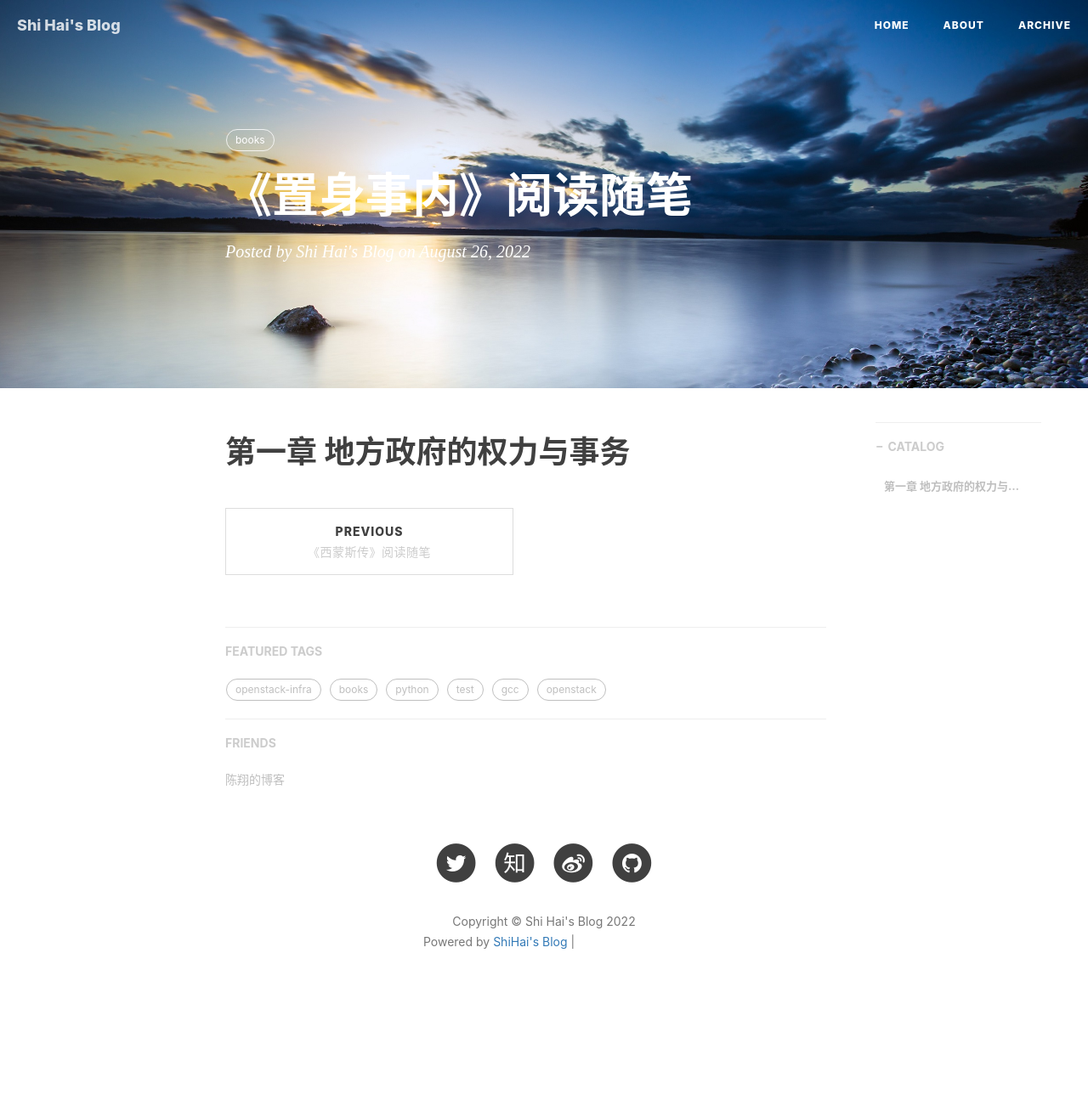
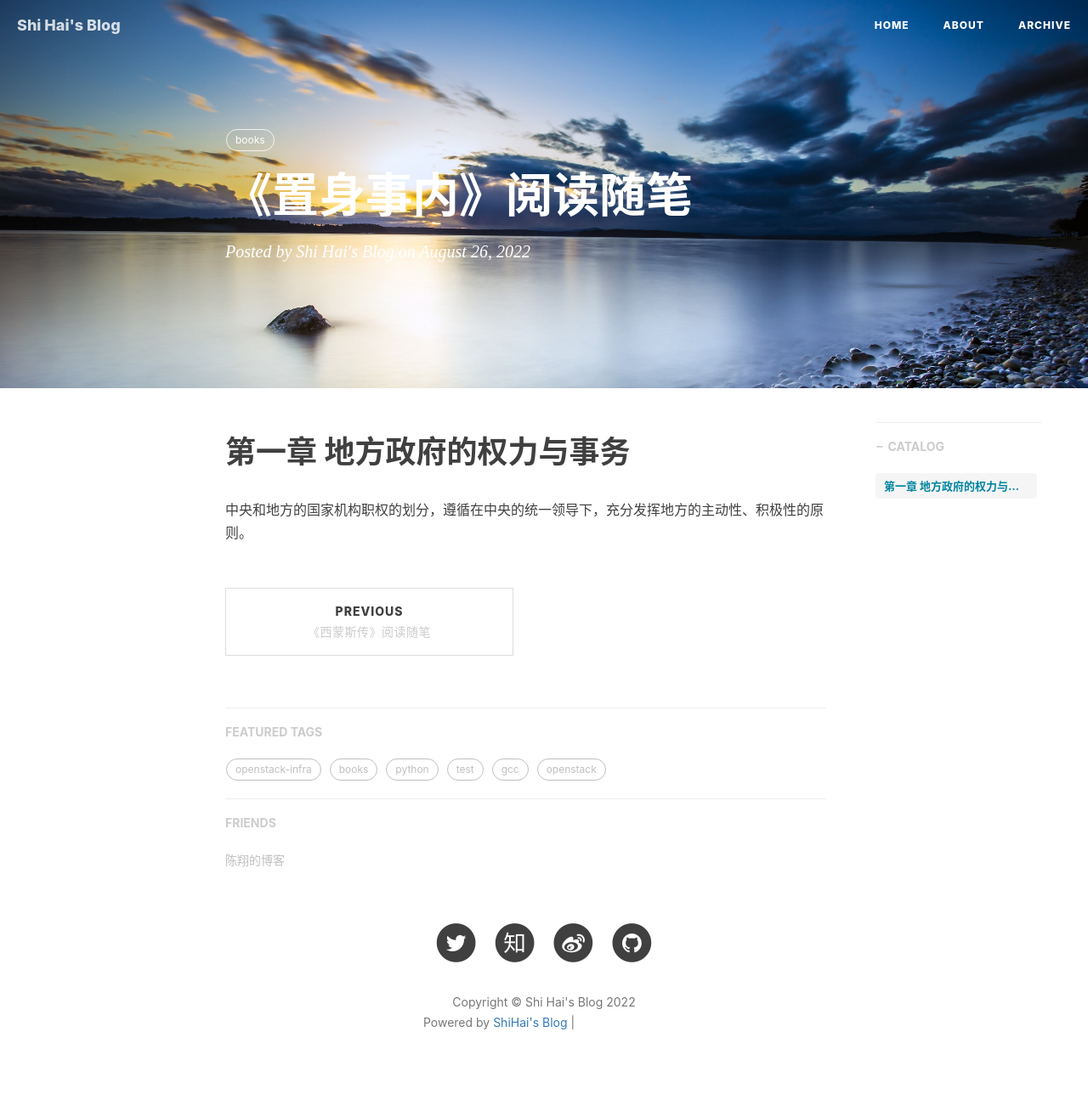
Before and after one commit to shihai1991/shihai1991.github.io, a Jekyll site: the page built from _posts/2022-08-26-置身事内.md, in a window 1280 px wide. Shown: the whole page at 85% size. Built offline with Jekyll 4.4.1, drawn with Linux system fonts in a browser that asks for light colours; nearby versions of some CDN libraries; comment, search, counter and statistics services are not loaded; before the commit the page ends 1213 px from its top, so only the background shows below that; grey boxes are pictures that could not be loaded.

Commit message:
Update 2022-08-26-置身事内.md

```diff
--- a/_posts/2022-08-26-置身事内.md
+++ b/_posts/2022-08-26-置身事内.md
@@ -9,3 +9,4 @@
 time: '2022.08.26 12:37:00'
 ---
 # 第一章 地方政府的权力与事务
+中央和地方的国家机构职权的划分，遵循在中央的统一领导下，充分发挥地方的主动性、积极性的原则。
```
